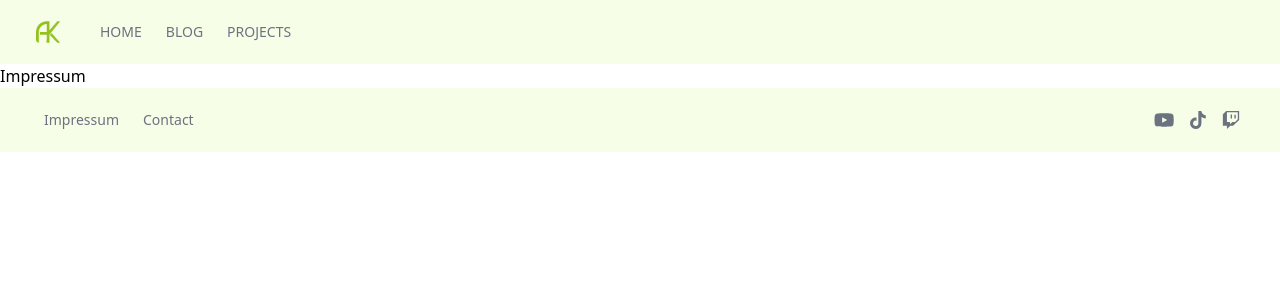
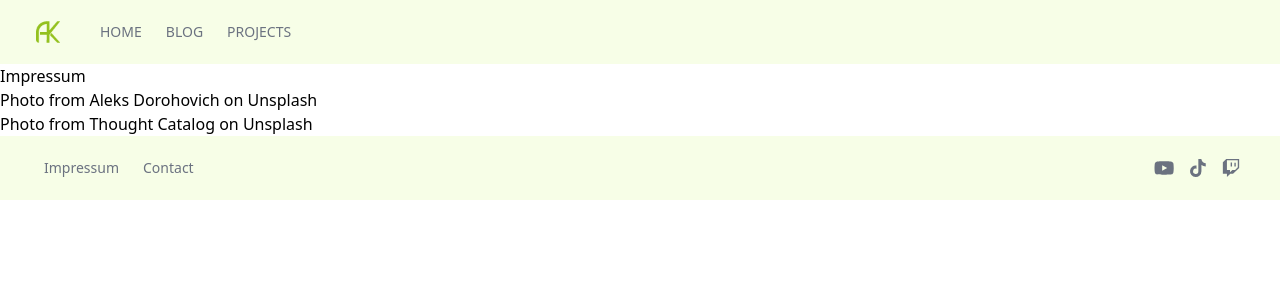
Before and after one commit to aureliokessler/My-understand-react-and-tailwindCSS-Site, a React (Create React App) app: page /impressum in a window 1280 px wide. Shown: the top 300 px of the page. Built offline with nearby package versions, Linux system fonts and the light colour scheme.

Commit message:
add the upsplash images links to support the creators of the pictures I use.

```diff
--- a/src/pages/ImpressumPage.jsx
+++ b/src/pages/ImpressumPage.jsx
@@ -5,6 +5,11 @@ export default function ImpressumPage() {
         <>
             <div>
                 <div>Impressum</div>
+                <p>Photo from <a href="https://unsplash.com/@doctype?utm_source=unsplash&utm_medium=referral&utm_content=creditCopyText">Aleks Dorohovich</a> on <a href="https://unsplash.com/de/fotos/nJdwUHmaY8A?utm_source=unsplash&utm_medium=referral&utm_content=creditCopyText">Unsplash</a>
+                </p>
+                <p>
+                    Photo from <a href="https://unsplash.com/@thoughtcatalog?utm_source=unsplash&utm_medium=referral&utm_content=creditCopyText">Thought Catalog</a> on <a href="https://unsplash.com/de/fotos/505eectW54k?utm_source=unsplash&utm_medium=referral&utm_content=creditCopyText">Unsplash</a>
+                </p>
             </div>
         </>
     );
```
